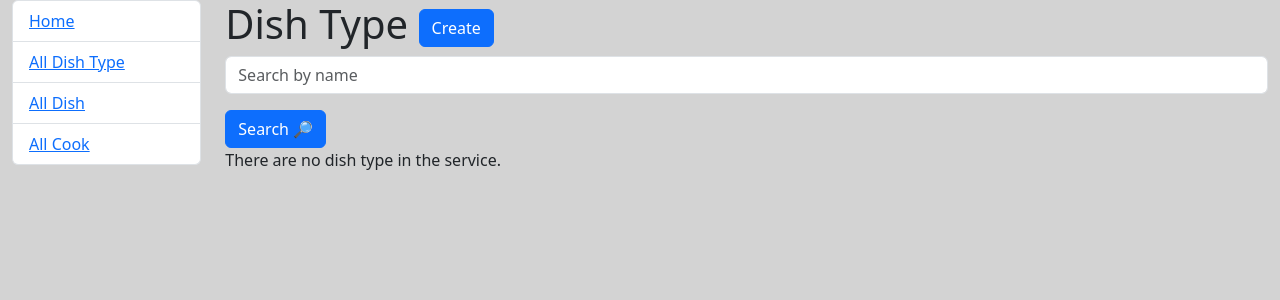
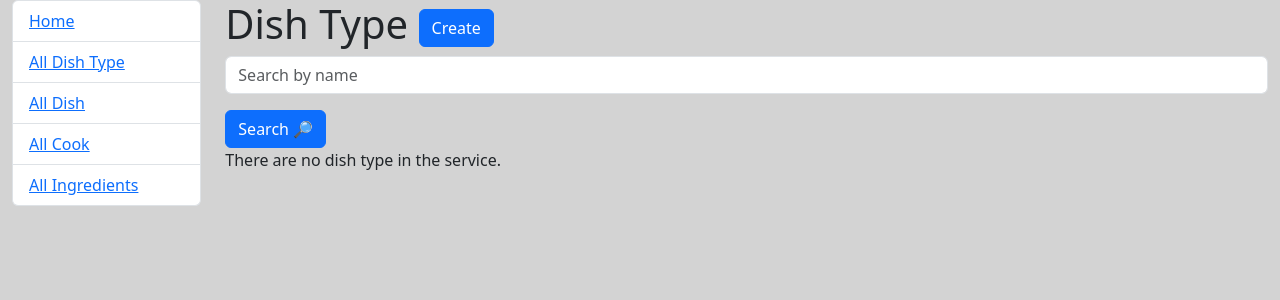
Before and after one commit to skeletronys/restaurant-kitchen-service, a Django app: page /dishes/ in a window 1280 px wide. Shown: the top 300 px of the page. Run offline with Django 5.2, Linux system fonts and the light colour scheme; data that the repository does not hold is empty; some libraries are stand-ins or nearby versions.

Commit message:
modifi sidebar.html, add all link and ingredients

```diff
--- a/templates/include/sidebar.html
+++ b/templates/include/sidebar.html
@@ -1,6 +1,7 @@
 <ul class="sidebar-nav list-group">
   <li class="list-group-item"><a href="{% url "kitchen:index" %}">Home</a></li>
   <li class="list-group-item"><a href="{% url "kitchen:dish-type-list" %}">All Dish Type</a></li>
-  <li class="list-group-item"><a href="">All Dish</a></li>
-  <li class="list-group-item"><a href="">All Cook</a></li>
+  <li class="list-group-item"><a href="{% url "kitchen:dish-list" %}">All Dish</a></li>
+  <li class="list-group-item"><a href="{% url "kitchen:cook-list" %}">All Cook</a></li>
+  <li class="list-group-item"><a href="{% url "kitchen:ingredients-list" %}">All Ingredients</a></li>
 </ul>
```
